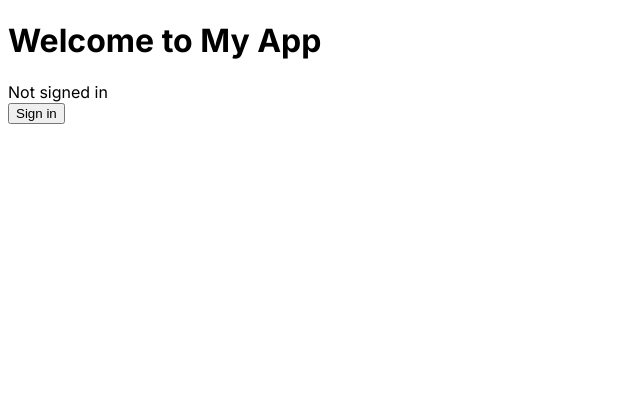
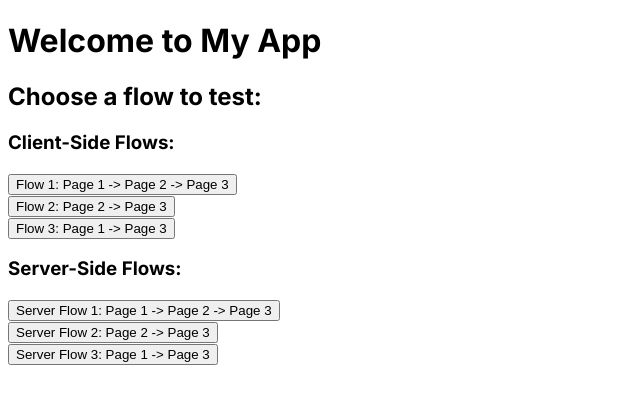
Before and after one commit to dcsm8/poc-frontend, a Next.js app: page / in a window 1280 px wide. Shown: the top 404 px of the page, without its empty margins (0-640 px from the left). Built offline with nearby package versions, Linux system fonts and the light colour scheme; no server answers.

Commit message:
feat: add client and server side page flow

```diff
--- /dev/null
+++ b/src/app/flow/page1/page.tsx
@@ -0,0 +1,3 @@
+export default function Page1() {
+  return <div>This is Page 1</div>;
+}
--- /dev/null
+++ b/src/app/flow/page2/page.tsx
@@ -0,0 +1,3 @@
+export default function Page2() {
+  return <div>This is Page 2</div>;
+}
--- /dev/null
+++ b/src/app/flow/page3/page.tsx
@@ -0,0 +1,3 @@
+export default function Page3() {
+  return <div>This is Page 3</div>;
+}
--- a/src/app/page.tsx
+++ b/src/app/page.tsx
@@ -1,10 +1,42 @@
-import AuthButton from "../components/AuthButton";
+import Link from "next/link";
 
 export default function Home() {
   return (
     <main>
       <h1>Welcome to My App</h1>
-      <AuthButton />
+      <h2>Choose a flow to test:</h2>
+      <h3>Client-Side Flows:</h3>
+      <div>
+        <Link href="/flow/page1/page2/page3">
+          <button>Flow 1: Page 1 -&gt; Page 2 -&gt; Page 3</button>
+        </Link>
+      </div>
+      <div>
+        <Link href="/flow/page2/page3">
+          <button>Flow 2: Page 2 -&gt; Page 3</button>
+        </Link>
+      </div>
+      <div>
+        <Link href="/flow/page1/page3">
+          <button>Flow 3: Page 1 -&gt; Page 3</button>
+        </Link>
+      </div>
+      <h3>Server-Side Flows:</h3>
+      <div>
+        <Link href="/server-flow/page1/page2/page3">
+          <button>Server Flow 1: Page 1 -&gt; Page 2 -&gt; Page 3</button>
+        </Link>
+      </div>
+      <div>
+        <Link href="/server-flow/page2/page3">
+          <button>Server Flow 2: Page 2 -&gt; Page 3</button>
+        </Link>
+      </div>
+      <div>
+        <Link href="/server-flow/page1/page3">
+          <button>Server Flow 3: Page 1 -&gt; Page 3</button>
+        </Link>
+      </div>
     </main>
   );
 }
```
Also changed, not shown: src/app/flow/[...steps]/page.tsx (added, +51 -0 lines), src/app/server-flow/[...steps]/page.tsx (added, +43 -0 lines).
